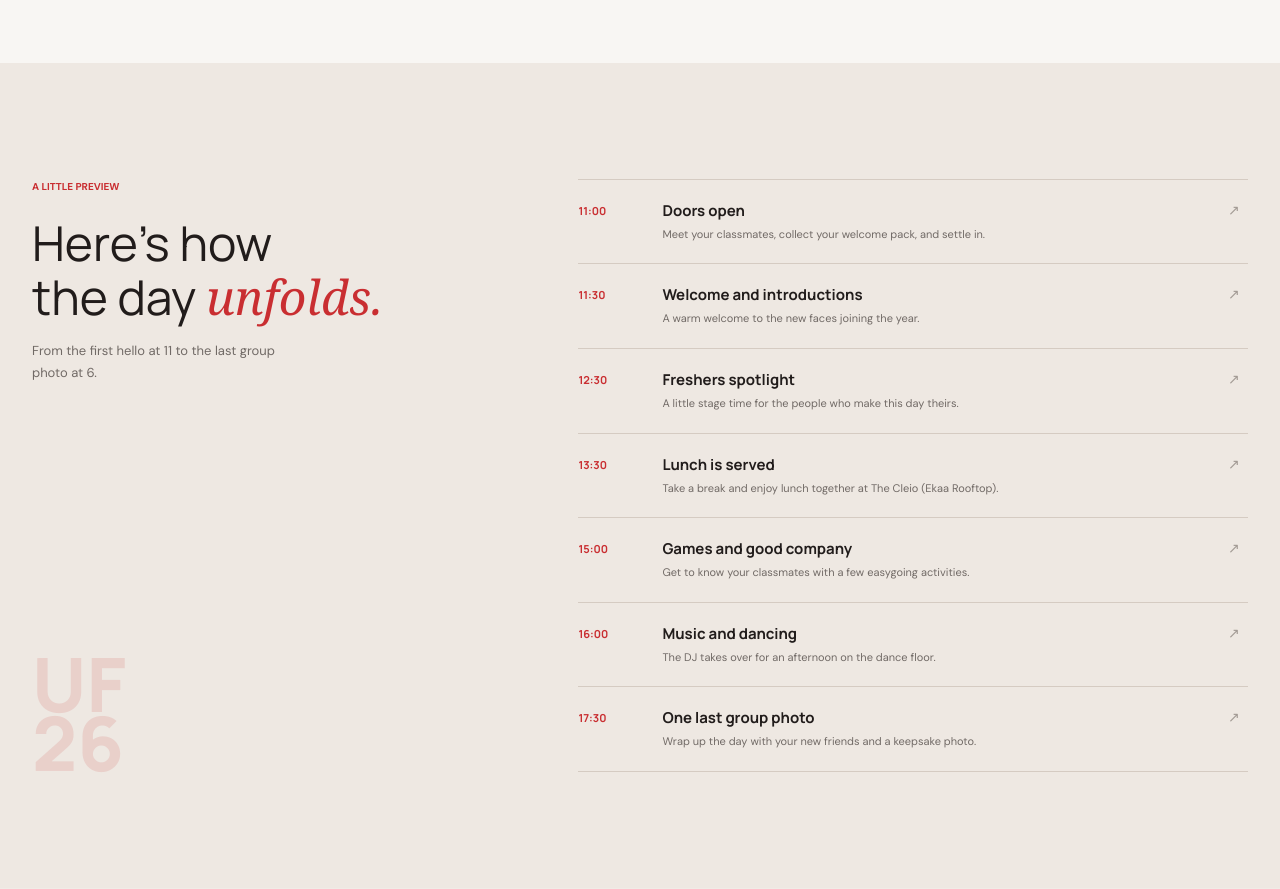
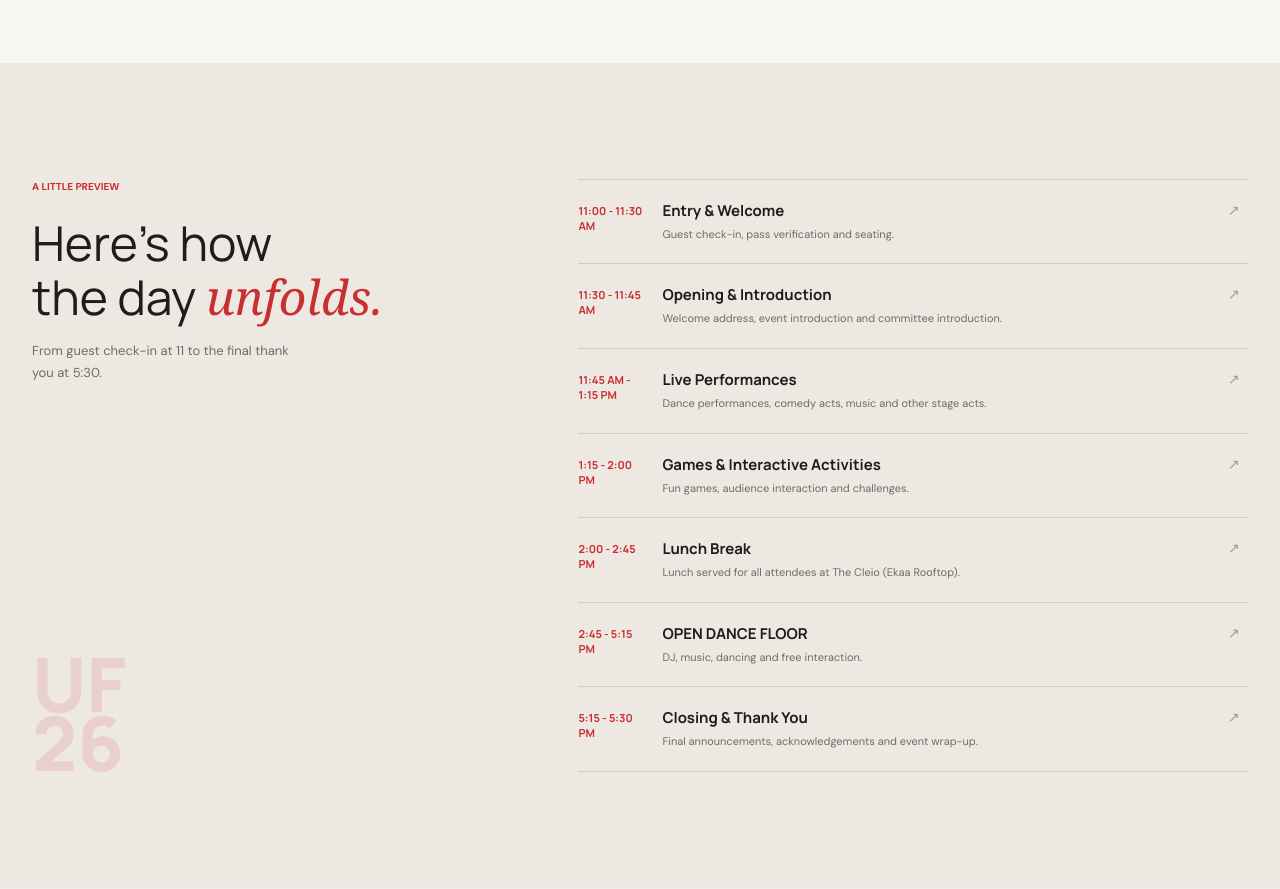
Before and after one commit to kunalSirsat03/Freshers, a Django app: page / in a window 1280 px wide. Shown: the part 1606-2495 px from the top of the page. Run offline with Django 5.2, Linux system fonts and the light colour scheme; style sheets or scripts are compiled from the project's sources.

Commit message:
Freshers Flow Change

```diff
--- a/events/tests.py
+++ b/events/tests.py
@@ -13,8 +13,10 @@ class HomePageTests(TestCase):
         self.assertEqual(page.count('href="https://maps.app.goo.gl/mwoWJLKVdRmqZYJX8"'), 2)
         self.assertIn("The Cleio (Ekaa Rooftop), Nashik", page)
         self.assertIn("11:00 AM - 6:00 PM", page)
-        self.assertIn("Your response is on its way.", page)
-        self.assertIn("organizers will verify your details and payment", page)
+        self.assertIn("Your form is in.", page)
+        self.assertIn("confirm your pass through the contact details", page)
+        self.assertIn("11:00 - 11:30 AM", page)
+        self.assertIn("OPEN DANCE FLOOR", page)
         self.assertIn('href="mailto:kunal3work@gmail.com"', page)
         self.assertIn("youtube-nocookie.com/embed/in6gm1NFqow", page)
         self.assertIn("youtube-nocookie.com/embed/Ay5_obp5Zgo", page)
--- a/events/views.py
+++ b/events/views.py
@@ -3,13 +3,13 @@ from django.shortcuts import render
 
 
 SCHEDULE = [
-    ("11:00", "Doors open", "Meet your classmates, collect your welcome pack, and settle in."),
-    ("11:30", "Welcome and introductions", "A warm welcome to the new faces joining the year."),
-    ("12:30", "Freshers spotlight", "A little stage time for the people who make this day theirs."),
-    ("13:30", "Lunch is served", "Take a break and enjoy lunch together at The Cleio (Ekaa Rooftop)."),
-    ("15:00", "Games and good company", "Get to know your classmates with a few easygoing activities."),
-    ("16:00", "Music and dancing", "The DJ takes over for an afternoon on the dance floor."),
-    ("17:30", "One last group photo", "Wrap up the day with your new friends and a keepsake photo."),
+    ("11:00 - 11:30 AM", "Entry & Welcome", "Guest check-in, pass verification and seating."),
+    ("11:30 - 11:45 AM", "Opening & Introduction", "Welcome address, event introduction and committee introduction."),
+    ("11:45 AM - 1:15 PM", "Live Performances", "Dance performances, comedy acts, music and other stage acts."),
+    ("1:15 - 2:00 PM", "Games & Interactive Activities", "Fun games, audience interaction and challenges."),
+    ("2:00 - 2:45 PM", "Lunch Break", "Lunch served for all attendees at The Cleio (Ekaa Rooftop)."),
+    ("2:45 - 5:15 PM", "OPEN DANCE FLOOR", "DJ, music, dancing and free interaction."),
+    ("5:15 - 5:30 PM", "Closing & Thank You", "Final announcements, acknowledgements and event wrap-up."),
 ]
 
 FAQS = [
--- a/templates/events/home.html
+++ b/templates/events/home.html
@@ -110,7 +110,7 @@
       <div class="schedule-heading">
         <p class="eyebrow">A little preview</p>
         <h2>Here's how<br>the day <em>unfolds.</em></h2>
-        <p>From the first hello at 11 to the last group photo at 6.</p>
+        <p>From guest check-in at 11 to the final thank you at 5:30.</p>
         <span class="schedule-mark" aria-hidden="true">UF<br>26</span>
       </div>
       <ol class="schedule-list">
@@ -196,10 +196,10 @@
   <dialog class="registration-dialog" data-confirm-dialog aria-labelledby="confirm-title">
     <button class="dialog-close" type="button" data-confirm-close aria-label="Close">×</button>
     <div class="ticket-animation" aria-hidden="true"><span>✓</span></div>
-    <p class="eyebrow">Form submitted?</p>
-    <h2 id="confirm-title">Your response is on its way.</h2>
-    <p>Thanks for completing the registration form. The organizers will verify your details and payment, then confirm your ticket through the contact details you provided.</p>
-    <p class="dialog-note">This website can't verify Google Form submissions or issue tickets automatically.</p>
+    <p class="eyebrow">Thank you for registering</p>
+    <h2 id="confirm-title">Your form is in.</h2>
+    <p>Thank you for completing the registration form. The organizers will verify your details and payment, then confirm your pass through the contact details you provided.</p>
+    <p class="dialog-note">Your pass will be confirmed after verification. This website cannot verify Google Form submissions or issue passes automatically.</p>
     <button class="button button-primary" type="button" data-confirm-close>Got it</button>
   </dialog>
 {% endif %}
```
